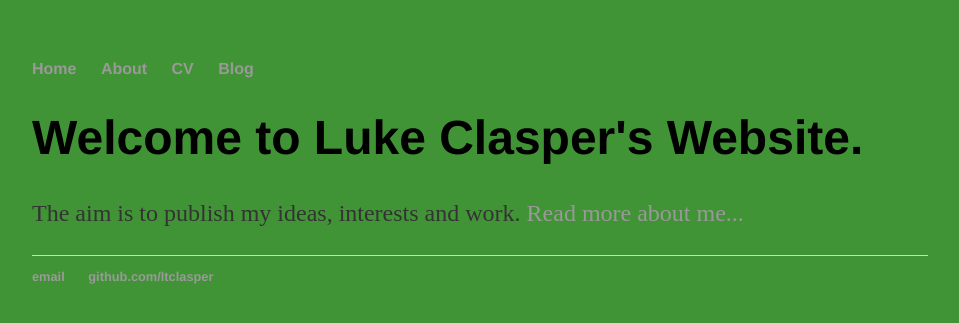
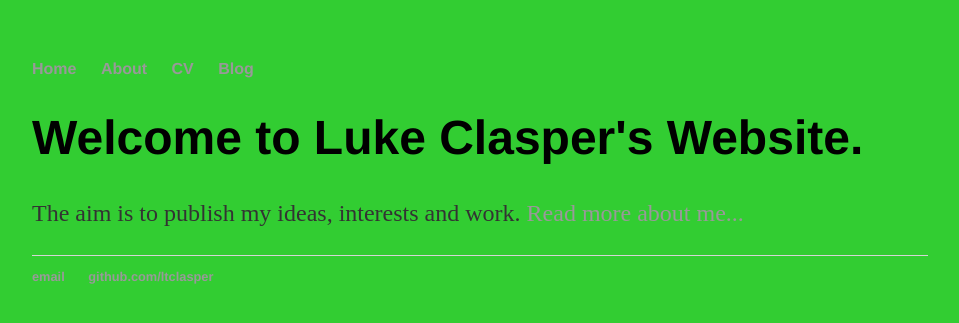
Before and after one commit to ltclasper/ltclasper.github.io, a Jekyll site: the page built from index.html, in a window 1280 px wide. Shown: the top 323 px of the page, without its empty margins (160-1119 px from the left). Built offline with Jekyll 4.4.1, drawn with Linux system fonts in a browser that asks for light colours.

Commit message:
Update main.css

```diff
--- a/css/main.css
+++ b/css/main.css
@@ -1,7 +1,7 @@
 body {
     margin: 60px auto;
     width: 70%;
-    background-color: #419435;
+    background-color: #32CD32;
 }
 nav ul, footer ul {
     font-family:'Helvetica', 'Arial', 'Sans-Serif';
```
